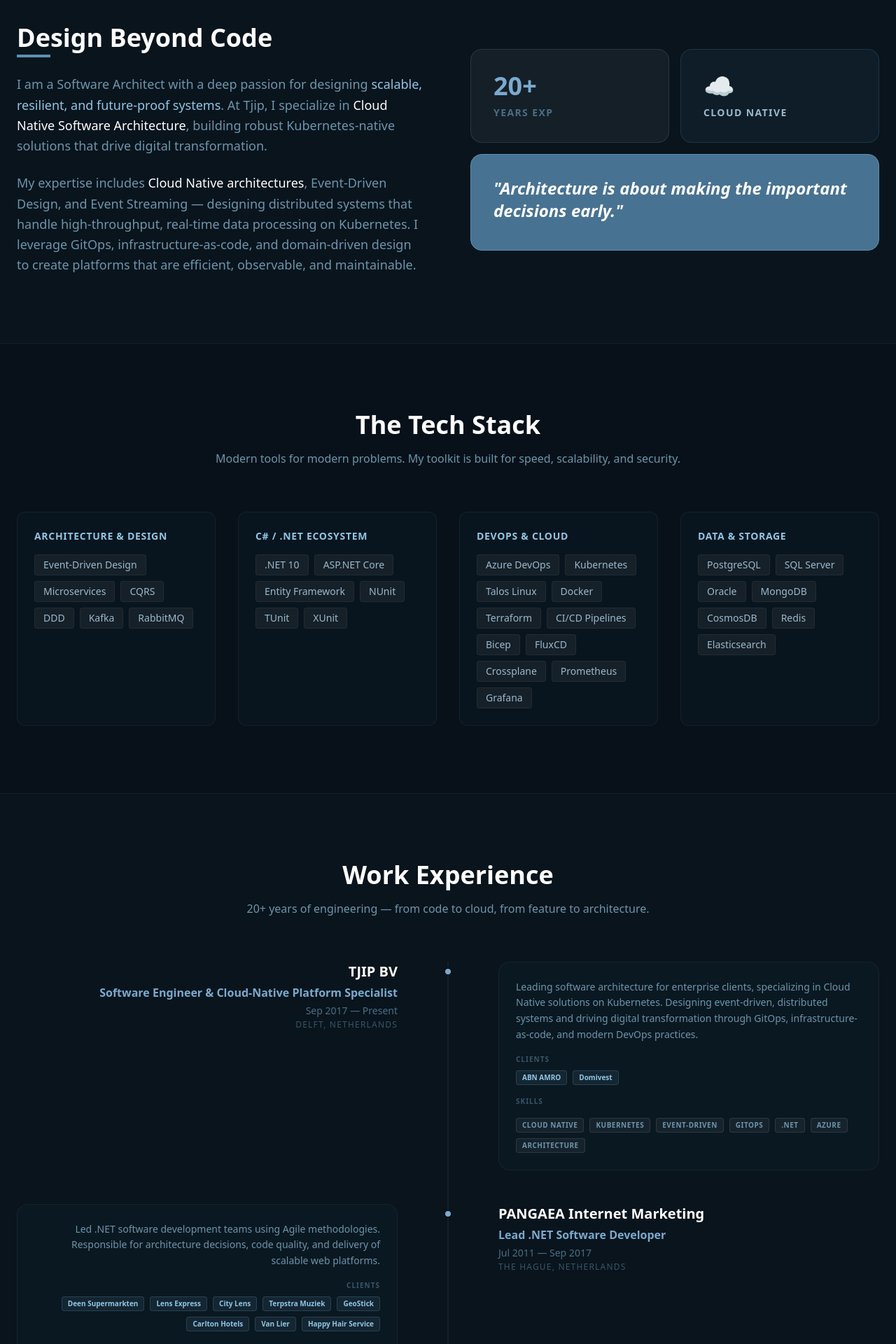
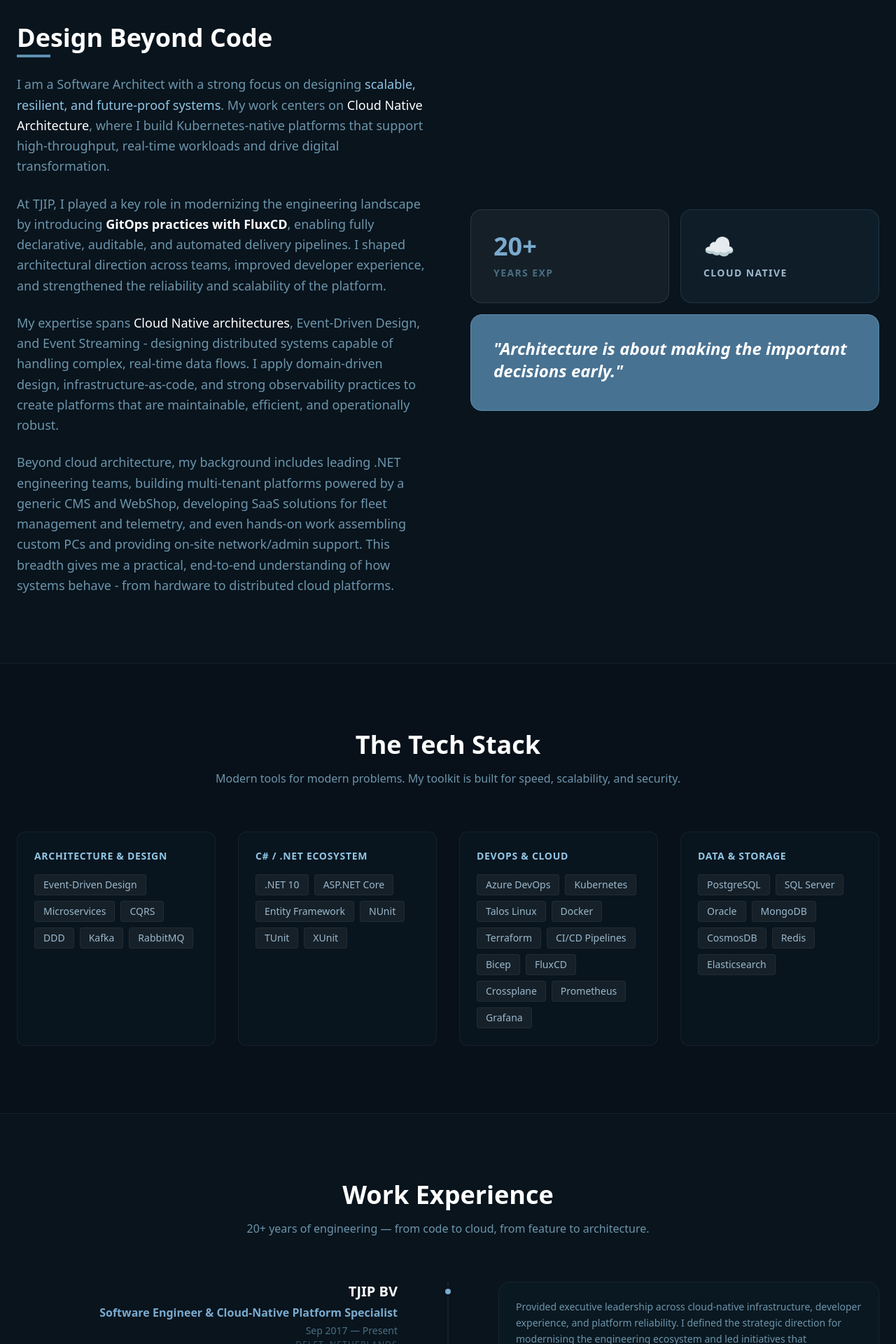
Before and after one commit to pmdevers/patrick-evers.nl, a Vue app: page / in a window 1280 px wide. Shown: the part 860-2780 px from the top of the page at 70% size. Built offline with nearby package versions, Linux system fonts and the light colour scheme.

Commit message:
Update Descriptions

```diff
--- a/src/components/AboutSection.vue
+++ b/src/components/AboutSection.vue
@@ -9,10 +9,16 @@
           </h2>
           <div class="space-y-6 text-lg text-slate-400 leading-relaxed">
             <p>
-              I am a Software Architect with a deep passion for designing <span class="text-blue-300 font-medium">scalable, resilient, and future-proof systems</span>. At Tjip, I specialize in <span class="text-white">Cloud Native Software Architecture</span>, building robust Kubernetes-native solutions that drive digital transformation.
+              I am a Software Architect with a strong focus on designing <span class="text-blue-300 font-medium">scalable, resilient, and future-proof systems</span>. My work centers on <span class="text-white">Cloud Native Architecture</span>, where I build Kubernetes-native platforms that support high-throughput, real-time workloads and drive digital transformation.
             </p>
             <p>
-              My expertise includes <span class="text-white">Cloud Native architectures</span>, Event-Driven Design, and Event Streaming — designing distributed systems that handle high-throughput, real-time data processing on Kubernetes. I leverage GitOps, infrastructure-as-code, and domain-driven design to create platforms that are efficient, observable, and maintainable.
+              At TJIP, I played a key role in modernizing the engineering landscape by introducing <span class="text-white font-semibold">GitOps practices with FluxCD</span>, enabling fully declarative, auditable, and automated delivery pipelines. I shaped architectural direction across teams, improved developer experience, and strengthened the reliability and scalability of the platform.
+            </p>
+            <p>
+              My expertise spans <span class="text-white">Cloud Native architectures</span>, Event-Driven Design, and Event Streaming - designing distributed systems capable of handling complex, real-time data flows. I apply domain-driven design, infrastructure-as-code, and strong observability practices to create platforms that are maintainable, efficient, and operationally robust.
+            </p>
+            <p>
+              Beyond cloud architecture, my background includes leading .NET engineering teams, building multi-tenant platforms powered by a generic CMS and WebShop, developing SaaS solutions for fleet management and telemetry, and even hands-on work assembling custom PCs and providing on-site network/admin support. This breadth gives me a practical, end-to-end understanding of how systems behave - from hardware to distributed cloud platforms.
             </p>
           </div>
         </div>
--- a/src/stores/workExperience.ts
+++ b/src/stores/workExperience.ts
@@ -21,7 +21,7 @@
       period: "Sep 2017 — Present",
       location: "Delft, Netherlands",
       description:
-        "Leading software architecture for enterprise clients, specializing in Cloud Native solutions on Kubernetes. Designing event-driven, distributed systems and driving digital transformation through GitOps, infrastructure-as-code, and modern DevOps practices.",
+        "Provided executive leadership across cloud‑native infrastructure, developer experience, and platform reliability. I defined the strategic direction for modernising the engineering ecosystem and led initiatives that significantly elevated delivery speed, platform stability, and operational maturity. A key achievement was introducing GitOps practices with FluxCD, establishing a declarative, auditable, and fully automated deployment model that strengthened governance and reduced operational risk across environments.",
       tags: ["Cloud Native", "Kubernetes", "Event-Driven", "GitOps", ".NET", "Azure", "Architecture"],
       clients: ["ABN AMRO", "Domivest"]
     },
@@ -32,7 +32,7 @@
       period: "Jul 2011 — Sep 2017",
       location: "The Hague, Netherlands",
       description:
-        "Led .NET software development teams using Agile methodologies. Responsible for architecture decisions, code quality, and delivery of scalable web platforms.",
+        "Led and mentored .NET engineering teams while driving architectural direction for a multi‑tenant platform serving multiple clients from a single, generic CMS integrated with a shared WebShop. Ensured high code quality, scalable design patterns, and reliable delivery of complex web solutions within Agile environment.",
       tags: ["C#", ".NET", "Architecture", "Agile", "SQL Server", "MongoDB", "Elastic Search"],
       clients: [
         "Deen Supermarkten",
@@ -52,7 +52,7 @@
       period: "Sep 2010 — Jun 2011",
       location: "De Lier, Netherlands",
       description:
-        "Led development at a SaaS company building fleet management and field service solutions. Responsible for guiding and mentoring junior developers, maintaining code standards, and managing software releases across products including trip registration, vehicle telemetry, on-board computers, and workflow management.",
+        "Served as a senior developer at a SaaS company delivering fleet management and field service solutions. Took ownership of core product development while guiding and mentoring junior developers, upholding code quality standards, and coordinating software releases. Contributed across multiple product areas including trip registration, vehicle telemetry, on‑board computer integrations, and workflow management.",
       tags: ["Architecture", "REST", "Team Management", "C#", "SQL", "Embedded Systems", "Windows CE"],
       clients: []
     },
@@ -73,7 +73,7 @@
       role: "IT Engineer, System Builder",
       period: "Sep 2001 — Jul 2002",
       location: "Hoek, Netherlands",
-      description: "Worked as a system builder, assembling and configuring customized personal computers for clients.",
+      description: "Worked as a custom PC builder, assembling and configuring high‑performance, fully tailored computer systems for a wide range of client needs. Handled component selection, precise hardware installation, system optimization, and thorough testing for gaming, productivity, and professional workloads. In addition to system builds, provided on‑site network and administrative support for multiple clients, including troubleshooting, hardware diagnostics, network setup, and general IT maintenance.",
       tags: ["Classic ASP", "OIDC", "Novell Networks", "Hardware", "IT Support"],
       clients: []
     }
```
